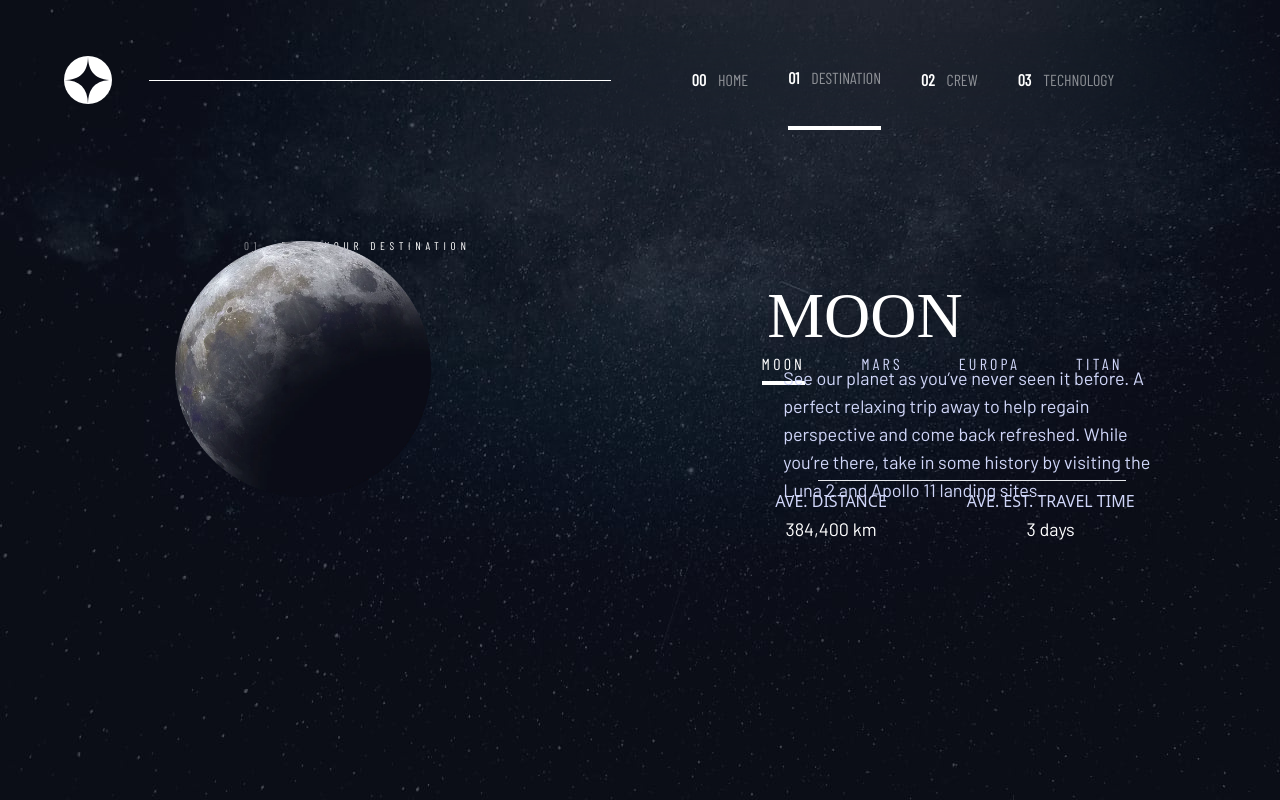
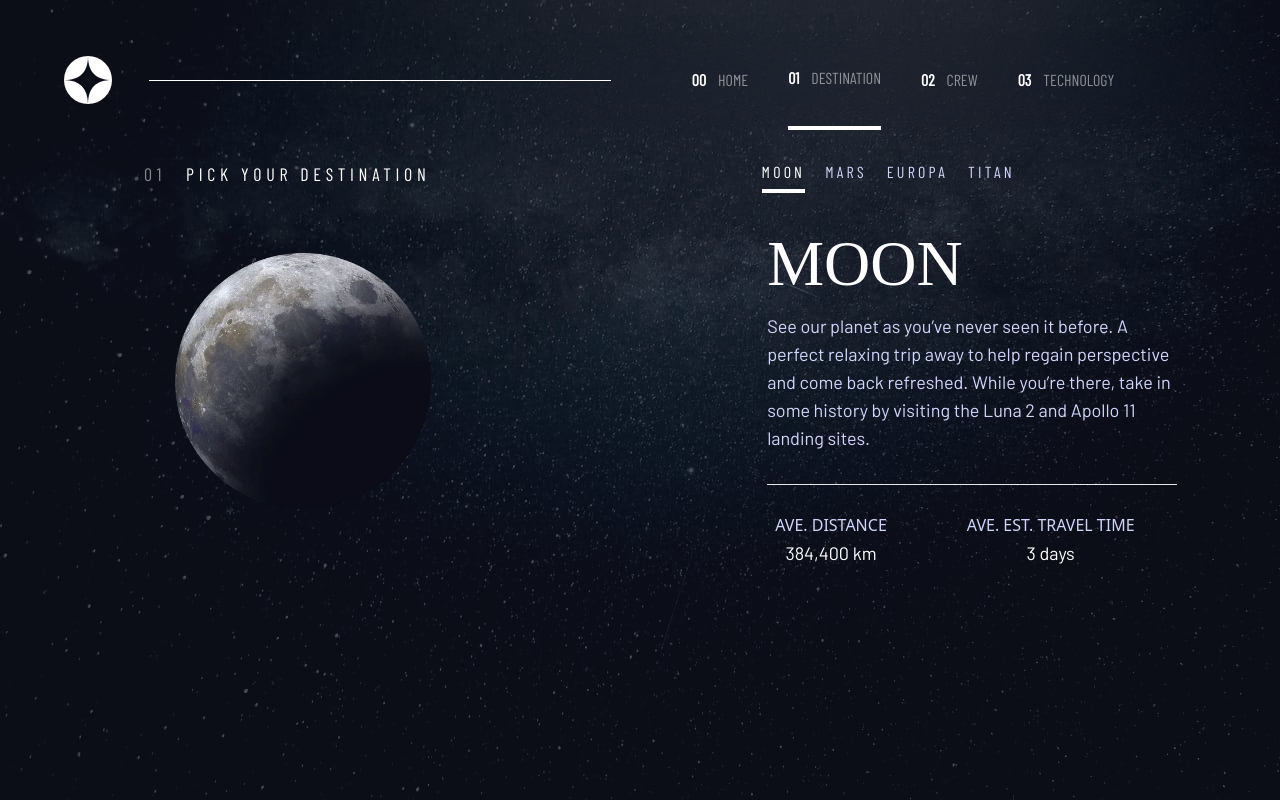
Before and after one commit to Agyanim/space-tourism-website, a React (Vite) app: page /destination in a window 1280 px wide. Built offline with nearby package versions, Linux system fonts and the light colour scheme; a web font is replaced by a local one.

Commit message:
destination mobile view modified

```diff
--- a/src/components/DestinationCard.jsx
+++ b/src/components/DestinationCard.jsx
@@ -7,13 +7,13 @@ const DestinationCard = ({ Image, Name, Description, Distance, Travel }) => {
         <section className="w-[40%] lg:w-[30%] flex justify-center items-center lg:ml-2">
           <img className="w-[16rem]" src={Image} alt="globe" />
         </section>
-        <section className="lg:w-[32%] text-primaryWhite">
-          <div className="relative top-[4rem] lg:mt-5 lg:w-full ">
+        <section className="w-[90%] lg:w-[32%] text-primaryWhite">
+          <div className="relative top-[4rem] md:top-[2rem] lg:w-full ">
             <h1 className=" text-[4rem] md:text-[4rem] uppercase text-center md:text-left">{Name}</h1>
-            <p className=" mb-10 text-base px-4  md:text-lg text-primaryGray text-center md:text-left">{Description}</p>
+            <p className=" mb-10 text-base px-  md:text-lg text-primaryGray text-center md:text-left">{Description}</p>
           </div>
           {/* horizontal line */}
-          <hr className="mt-[6rem] md:mt-0 w-[90%] m-auto lg:w-[75%]" />
+          <hr className="mt-[6rem] mb-[1.5rem]  md:mb-5 md:mt-[4rem] w-[95%] m-auto lg:w-[100%]" />
           <div className="flex flex-col lg:flex-row justify-center items-center md:items-start md:justify-start gap-5 md:gap-20 p-2 text-[0.8rem] md:text-base">
             <section >
               <h6 className="text-primaryGray">AVE. DISTANCE</h6>
--- a/src/components/DestinationSelectorCard.jsx
+++ b/src/components/DestinationSelectorCard.jsx
@@ -11,7 +11,7 @@ const active="destination-lbl border-b-4 text-primaryWhite tracking-[0.2rem]"
 const normal="destination-lbl tracking-[0.2rem]"
 
   return (
-    <div className='md:relative translate-y-[12rem] md:top-0 flex justify-center md:justify-start gap-7 w-[70%] m-auto lg:gap-14 lg:w-1/4 lg:ml-[59.5%]'>
+    <div className='md:relative translate-y-[12rem] md:translate-y-0 md:top-0 flex justify-center md:justify-start gap-7 w-[70%] m-auto md:gap-5 lg:w-1/4 lg:ml-[59.5%]'>
         <div>
             <label className={+destinationSelector===0? active:normal} htmlFor="0">{menuData[0]}</label>
             <input className="hidden tracking-wid" type="radio" name='selector' id='0' onClick={selectIdHandler} />
--- a/src/pages/Destination.jsx
+++ b/src/pages/Destination.jsx
@@ -44,8 +44,8 @@ const Destination = () => {
   return (
     <>
       <div className="destinaion-container container-wrapper">
-        <div className="  lg:absolute translate-y-[4.5rem] lg:top-[10rem] lg:left-36 lg:w-1/3 w-[65%] m-auto text-center ">
-          <h5 className="text-[0.7rem]">
+        <div className="  lg:absolute md:translate-y-0 translate-y-[4.5rem] lg:top-[10rem]  md:left-36 lg:w-1/3 w-[65%] m-auto text-center md:text-left ">
+          <h5 className="text-[0.7rem] md:text-lg">
             <span className="mr-5 text-primaryWhite opacity-50">{newPageTitles[0].id}</span>
             {newPageTitles[0].title}
           </h5>
```
